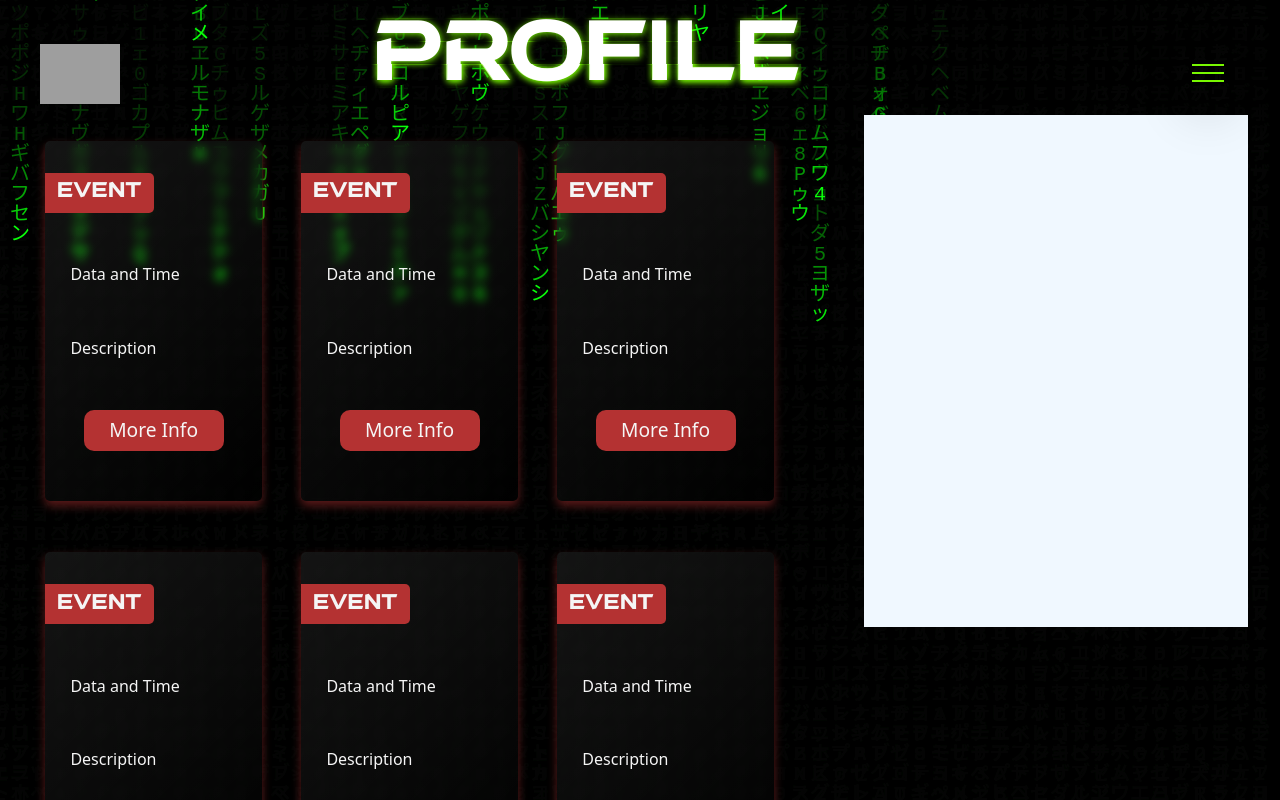
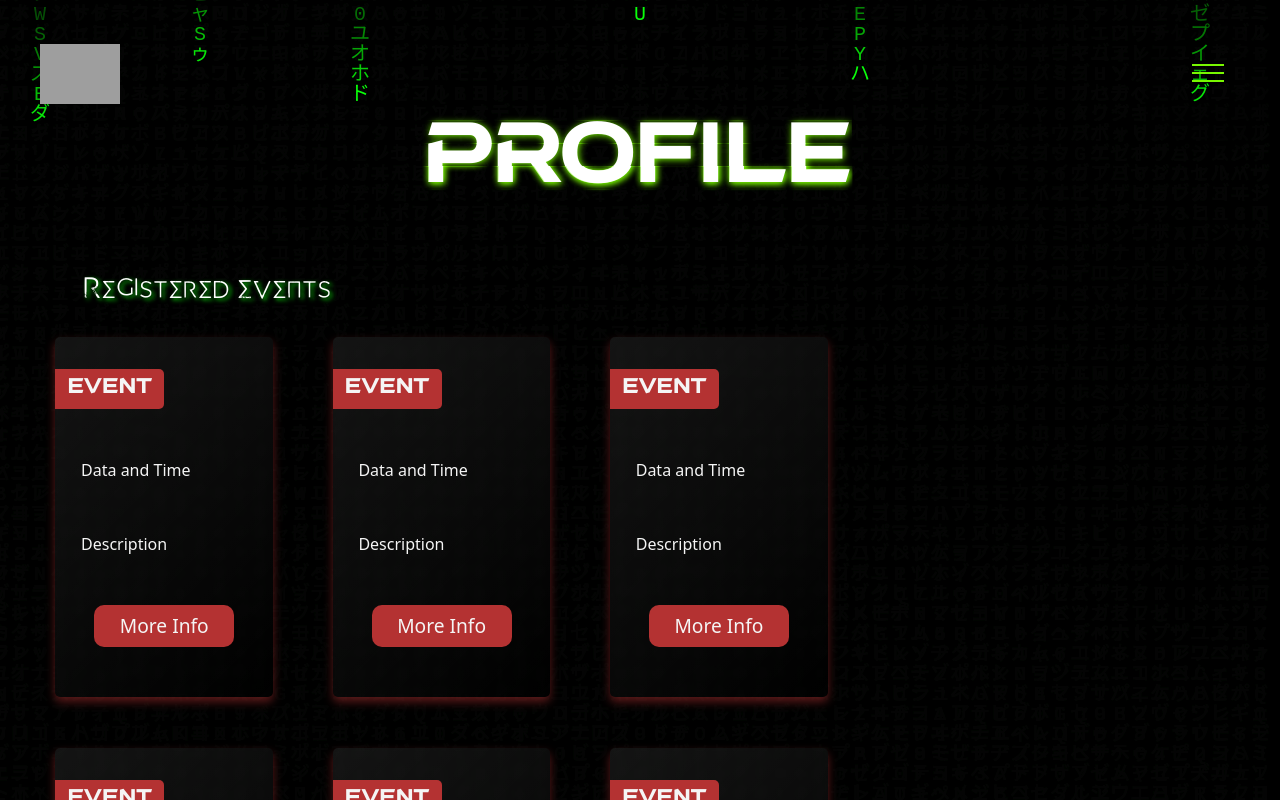
Before and after one commit to infoxusict/infox-22, a React (Create React App) app: page /Profile in a window 1280 px wide. Shown: the top 800 px of the page. Built offline with nearby package versions, Linux system fonts and the light colour scheme; grey boxes are pictures that could not be loaded; a web font is replaced by a local one.

Commit message:
profile v1.1

```diff
--- a/src/Components/Assets/Images/CSS/Home.css
+++ b/src/Components/Assets/Images/CSS/Home.css
@@ -16,6 +16,10 @@ g {
 @font-face {
   font-family: "kurinji";
   src: url("../fonts/Kurinji-Regular.otf");
+}
+@font-face {
+  font-family: "MechTech";
+  src: url("../fonts/MechTech-1mlZ.ttf");
 }
 
 .a {
--- a/src/Components/Assets/Images/CSS/profile.css
+++ b/src/Components/Assets/Images/CSS/profile.css
@@ -1,17 +1,28 @@
 .ParticipantProfile{
     display: flex;
     width: 95vw;
-    margin: auto;
+    margin:auto;
+}
+.profileTitle{
+    margin: 8vw 0vw 4vw 4vw;
+}
+.ProfileHeading{
+    color: rgb(255, 255, 255);
+    margin: 0vw 0vw 0vw 4vw;
+    text-shadow:  0.2vw 0.16vw 4px rgb(10, 228, 10);
+    font-size: 2.2vw;
+}
+.programs{
+    justify-content: space-around;
 }
 .eventsParticipated{
     display: flex;
     flex-wrap: wrap;
-    justify-content: space-around !important;
     width: 65vw;
     margin: auto;
 }
 .profilePart{
-     height: 40vw;
+     /* height: 40vw; */
      width: 30vw;
-     background-color: aliceblue;
+     /* background-color: aliceblue; */
 }
--- a/src/Components/Profile.js
+++ b/src/Components/Profile.js
@@ -9,7 +9,7 @@ const Profile = () => {
     return(
     <>
     <MatrixRain />
-    <div class="sn_glitch_forNHeading atmosphere sn_teamheading">
+    <div class="sn_glitch_forNHeading atmosphere sn_teamheading profileTitle">
         <div class="sn_line_forNHeading">PROFILE</div>
         <div class="sn_line_forNHeading">PROFILE</div>
         <div class="sn_line_forNHeading">PROFILE</div>
@@ -22,6 +22,7 @@ const Profile = () => {
       </div>
     <div className="ParticipantProfile">
         <div className="eventsParticipated">
+        <div className="ProfileHeading" style={{ fontFamily: "kurinji" }}>Registered Events</div>
           <Cards/>
         </div>
         <div className="profilePart">
```
Also changed, not shown: src/Components/EventProfile.js (added, +15 -0 lines), src/Components/Assets/Images/fonts/MechTech-1mlZ.ttf (added).
